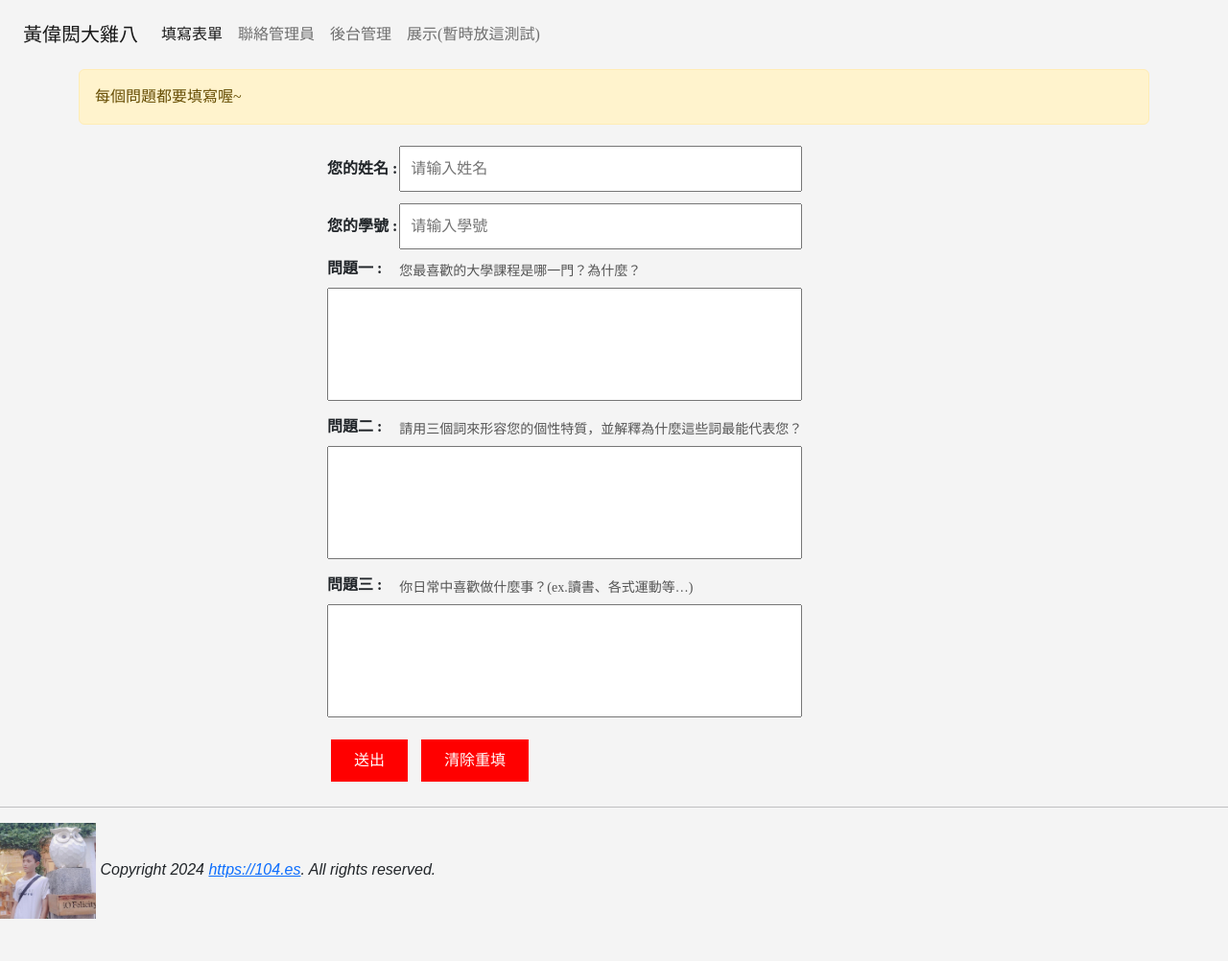
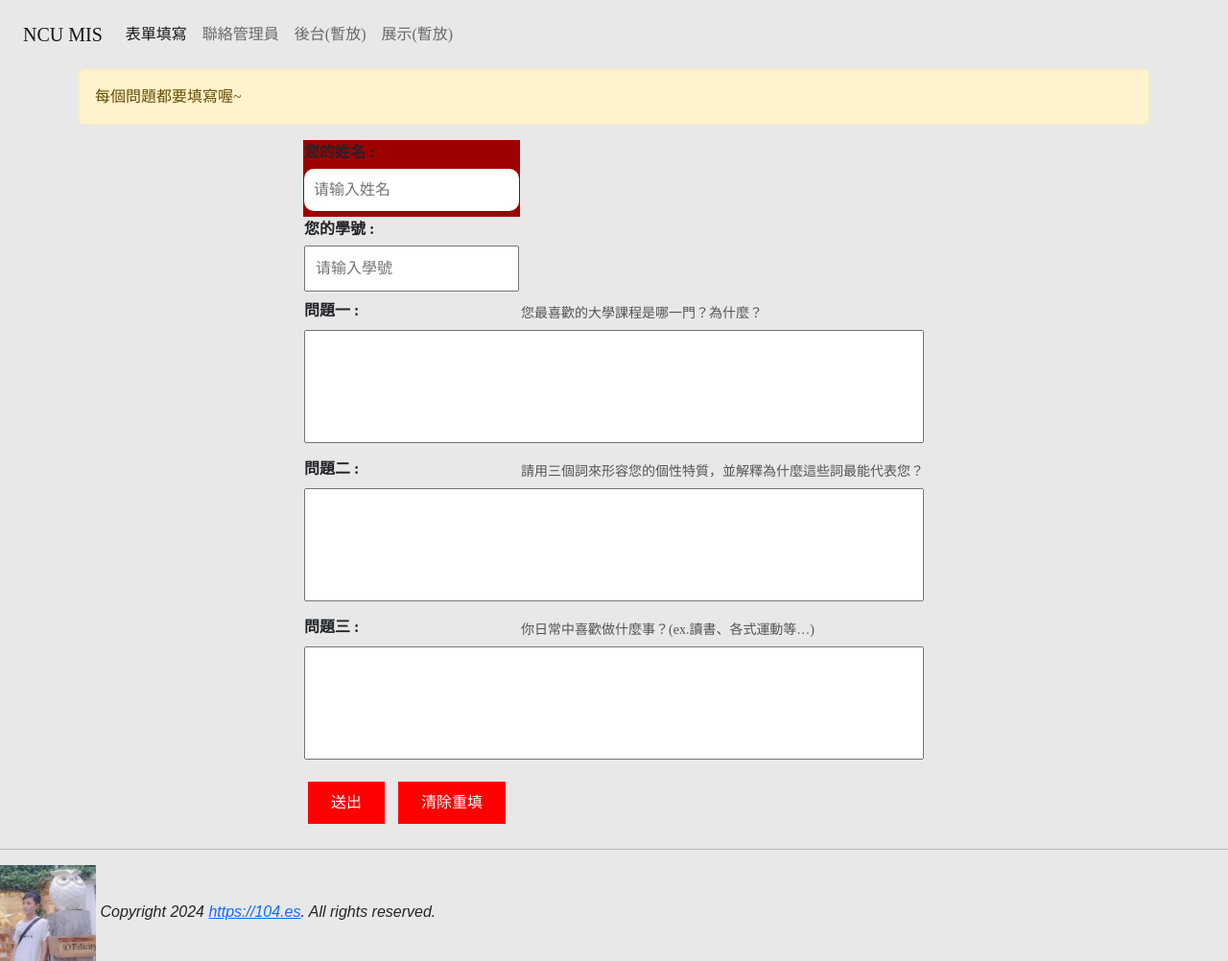
Before and after one commit to XiaoWang1212/questionnaire, a Django app: page / in a window 1280 px wide. Shown: the whole page at 96% size. Before the commit the page ends 958 px from the top, so only its background shows below. Run offline with Django 5.2, Linux system fonts and the light colour scheme; some libraries are stand-ins or nearby versions.

Commit message:
Some description of this version

```diff
--- a/static/css/contact.css
+++ b/static/css/contact.css
@@ -1,31 +1,36 @@
 /* 基本樣式 */
+
 body {
     font-family: 微軟正黑體, Arial, sans-serif;
-    background-color: #f4f4f4;
+    background-color: #e8e8e8;
     margin: 0;
     padding: 0;
 }
 
 /* 總容器樣式 */
 .containerContact {
-    margin-top: 50px;
-    max-width: 800px;
+
+    /* 子元素在交叉軸上居中對齊 */
+    height: 100vh;
+    /* 使容器填滿整個視窗高度 */
+
     padding: 20px;
-    background-color: #59ff00;
+    background-color: #ff00c8;
     border-radius: 8px;
     box-shadow: 0 4px 8px rgba(0, 0, 0, 0.1);
 }
 
+
 /* 卡片樣式 */
 .card {
-    border-radius: 8px;
+    border-radius: 10px;
     box-shadow: 0 4px 8px rgba(0, 0, 0, 0.1);
 }
 
 /* 卡片標題樣式 */
 .card-header {
-    background-color: #007bff;
-    color: #fff;
+    background-color: #51a5ff;
+    color: #ff6060;
     padding: 15px;
     border-radius: 8px 8px 0 0;
     font-size: 1.25rem;
--- /dev/null
+++ b/static/css/fillQA.css
@@ -0,0 +1,10 @@
+.namesection{
+    background-color: rgb(158, 0, 0);
+    max-width: 50%;
+    border-radius: 20px;
+}
+
+.full-width-input{
+    border-radius: 10px;
+    border-width: 0dvh;
+}
--- a/static/css/style.css
+++ b/static/css/style.css
@@ -1,6 +1,6 @@
 form {
     width: 100%;
-    max-width: 600px;
+    max-width: max-content;
     margin: 0 auto;
 }
 
@@ -36,5 +36,5 @@ input[type="submit"], input[type="reset"] {
 }
 
 input[type="submit"]:hover, input[type="reset"]:hover {
-    background-color: #0056b3;
+    background-color: #64afff;
 }
--- a/templates/base.html
+++ b/templates/base.html
@@ -11,8 +11,10 @@
         <link rel="stylesheet" href="https://cdn.jsdelivr.net/npm/bootstrap-icons@1.10.3/font/bootstrap-icons.css">
 
         {% load static %}
+        <link rel="stylesheet" type="text/css" href="path/to/your/css/fillQA.css">
         <link rel="stylesheet" href="{% static 'css/style.css' %}">
         <link rel="stylesheet" href="{% static 'css/contact.css' %}">
+        <link rel="stylesheet" href="{% static 'css/fillQA.css' %}">
         <style>
             h1,
             h2,
--- a/templates/fillQA.html
+++ b/templates/fillQA.html
@@ -1,49 +1,64 @@
 <!-- fillQA.html -->
-{% extends "base.html" %}
-{% block title %}問卷填寫{% endblock title %}
-{% block content %}
-<div class='container'>
-{% if message %}
+{% extends "base.html" %} {% block title %}問卷填寫{% endblock title %} {% block content %}
+<div class="container">
+    {% if message %}
     <div class="alert alert-warning">{{ message }}</div>
-{% endif %}
+    {% endif %}
     <form name="my questionnaire" action="." method="POST">
         {% csrf_token %}
         <!--<table>{{ QA_form.as_table }}</table>-->
         <table>
-            <tr>
-                <th><label for="user_name">您的姓名 :</label></th>
-                <td><input type="text" id="user_name" name="name" maxlength="4" placeholder="请输入姓名" /></td>
+            <tr class="namesection">
+                <td>
+                    <label for="user_name">您的姓名 :</label><br />
+                    <div class="input-container">
+                        <input type="text" id="user_name" name="name" maxlength="4" placeholder="请输入姓名"
+                            class="full-width-input" />
+                    </div>
+                </td>
             </tr>
             <tr>
-                <th><label for="student_id">您的學號 :</label></th>
-                <td><input type="text" id="student_id" name="student_ID" maxlength="10" placeholder="请输入學號" /></td>
+                <td>
+                    <label for="student_id">您的學號 :</label>
+                    <div>
+                        <input type="text" id="student_id" name="student_ID" maxlength="10" placeholder="请输入學號" />
+                    </div>
+                </td>
             </tr>
             <tr>
                 <th><label for="Q1">問題一 :</label></th>
                 <td><small>您最喜歡的大學課程是哪一門？為什麼？</small></td>
             </tr>
             <tr>
-                <td colspan="2"><textarea id="Q1" name="question1" rows="4" cols="50"></textarea></td>
+                <td colspan="2">
+                    <textarea id="Q1" name="question1" rows="4" cols="50"></textarea>
+                </td>
             </tr>
             <tr>
                 <th><label for="Q2">問題二 :</label></th>
-                <td><small>請用三個詞來形容您的個性特質，並解釋為什麼這些詞最能代表您？</small></td>
+                <td>
+                    <small>請用三個詞來形容您的個性特質，並解釋為什麼這些詞最能代表您？</small>
+                </td>
             </tr>
             <tr>
-                <td colspan="2"><textarea id="Q2" name="question2" rows="4" cols="50"></textarea></td>
+                <td colspan="2">
+                    <textarea id="Q2" name="question2" rows="4" cols="50"></textarea>
+                </td>
             </tr>
             <tr>
                 <th><label for="Q3">問題三 :</label></th>
                 <td><small>你日常中喜歡做什麼事？(ex.讀書、各式運動等…)</small></td>
             </tr>
             <tr>
-                <td colspan="2"><textarea id="Q3" name="question3" rows="4" cols="50"></textarea></td>
+                <td colspan="2">
+                    <textarea id="Q3" name="question3" rows="4" cols="50"></textarea>
+                </td>
             </tr>
         </table>
         <script src="https://www.google.com/recaptcha/api.js"></script>
         <div class="g-recaptcha" data-sitekey="6LdrQBIqAAAAANGRlzisXic9Rbhq3NRShOMaLIHj"></div>
-        <input type="submit" value=" 送出 ">
-        <input type="reset" value=" 清除重填 ">
+        <input type="submit" value=" 送出 " />
+        <input type="reset" value=" 清除重填 " />
     </form>
 </div>
 {% endblock content %}
--- a/templates/header.html
+++ b/templates/header.html
@@ -3,7 +3,7 @@
     <div class='container-fluid'>
         <nav class='navbar navbar-expand-lg bg-body-tertiary'>
             <div class='container-fluid'>
-                <a class='navbar-brand' href='#'>黃偉閎大雞八<a>
+                <a class='navbar-brand' href='#'>NCU MIS<a>
                         <button class='navbar-toggler' type='botton' data-bs-toggle='collapses'
                             data-bs-target="#navbarNavAltMarkup" aria-controls='navbarNavAltMarkup'
                             aria-expanded='false' aria-lable='Toggle navigation'>
@@ -11,10 +11,10 @@
                         </button>
                         <div class="collapse navbar-collapse" id="navbarNavAltMakeup">
                             <div class="navbar-nav">
-                                <a class="nav-link active" aria-current="page" href='/'>填寫表單</a>
+                                <a class="nav-link active" aria-current="page" href='/'>表單填寫</a>
                                 <a class="nav-link" href="/contact/">聯絡管理員</a>
-                                <a class="nav-link" href="/admin/">後台管理</a>
-                                <a class="nav-link" href="/post/">展示(暫時放這測試)</a>
+                                <a class="nav-link" href="/admin/">後台(暫放)</a>
+                                <a class="nav-link" href="/post/">展示(暫放)</a>
                             </div>
                         </div>
             </div>
```
